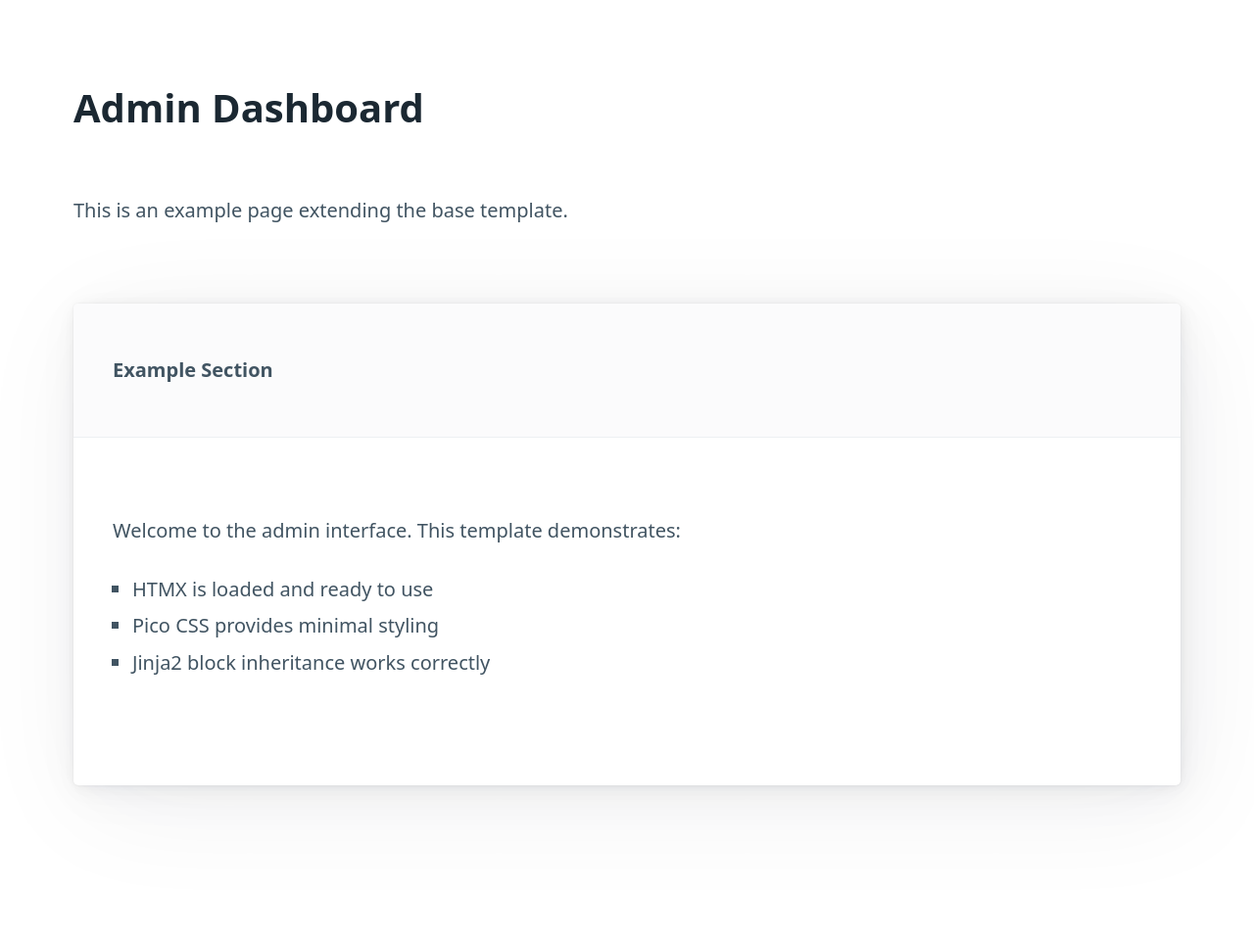
After one commit to jackedney/choresir, a Python web app: template templates/admin/example.html in a window 1280 px wide. The commit adds this page. Shown: the whole page at 98% size. Run offline with Jinja, Linux system fonts and the light colour scheme; the template is opened without the code that fills it, so the values that code supplies are empty; some libraries are stand-ins or nearby versions.

Commit message:
feat(templates): add Pico CSS to base template and create example child template
- Add Pico CSS CDN link to base.html for minimal styling
- Reorder flash_messages block before content for better UX
- Add main.container wrapper (Pico CSS pattern)
- Create example.html demonstrating template inheritance
- All acceptance criteria verified via template rendering tests

Acceptance Criteria:
- ✓ HTML5 doctype present
- ✓ HTMX via CDN script tag
- ✓ Pico CSS via CDN for minimal styling
- ✓ Blocks defined: title, content, flash_messages
- ✓ Child template extends base.html and renders correctly
- ✓ Template rendering tests pass

Story: US-002 - Create base HTML template with HTMX

```diff
--- a/templates/admin/base.html
+++ b/templates/admin/base.html
@@ -4,10 +4,13 @@
     <meta charset="UTF-8">
     <meta name="viewport" content="width=device-width, initial-scale=1.0">
     <title>{% block title %}Admin{% endblock %}</title>
+    <link rel="stylesheet" href="https://cdn.jsdelivr.net/npm/@picocss/pico@1/css/pico.min.css">
     <script src="https://unpkg.com/htmx.org@1.9.10"></script>
 </head>
 <body>
-    {% block content %}{% endblock %}
-    {% block flash_messages %}{% endblock %}
+    <main class="container">
+        {% block flash_messages %}{% endblock %}
+        {% block content %}{% endblock %}
+    </main>
 </body>
 </html>
--- /dev/null
+++ b/templates/admin/example.html
@@ -0,0 +1,20 @@
+{% extends "admin/base.html" %}
+
+{% block title %}Dashboard - Admin{% endblock %}
+
+{% block content %}
+<h1>Admin Dashboard</h1>
+<p>This is an example page extending the base template.</p>
+
+<article>
+    <header>
+        <strong>Example Section</strong>
+    </header>
+    <p>Welcome to the admin interface. This template demonstrates:</p>
+    <ul>
+        <li>HTMX is loaded and ready to use</li>
+        <li>Pico CSS provides minimal styling</li>
+        <li>Jinja2 block inheritance works correctly</li>
+    </ul>
+</article>
+{% endblock %}
```
